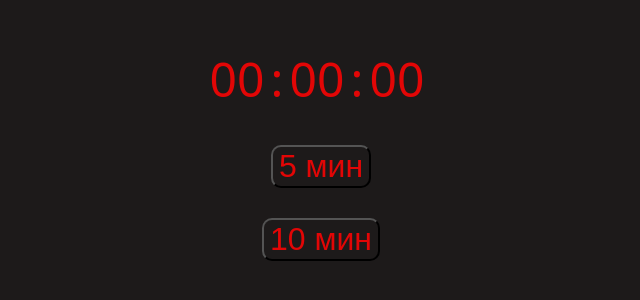
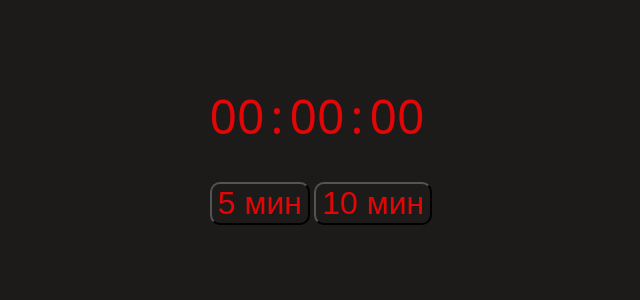
Before and after one commit to 37Evgeny/TimerJS, a plain HTML site: page index.html in a window 1280 px wide. Shown: the part 248-548 px from the top of the page, without its empty margins (319-959 px from the left). Drawn offline with Linux system fonts and the light colour scheme.

Commit message:
добавил коментарии

```diff
--- a/index.css
+++ b/index.css
@@ -37,6 +37,7 @@ body {
     grid-template-columns: 4.5rem 0.5rem 4.5rem 0.5rem 4.5rem 0.5rem;
     font-size: 3rem;
     justify-items: center;
+    justify-content: center;
   }
 
   .timer__item {
--- a/index.html
+++ b/index.html
@@ -14,10 +14,11 @@
         <div class="separator">:</div>
         <div class="timer__item timer__seconds">00</div>
       </div>
-      <!-- <button class = "timer__value" value = '5' " >5 мин</button>
-      <button class = "timer__value" value = '10' " >10 мин</button> -->
-      <button class = "timer__value" value = '5'  onclick = "startTimer()" >5 мин</button>
-      <button class = "timer__value" value = '10' onclick = "startTimer()" >10 мин</button>
+      <div class="button">
+        <button class = "timer__value" value = '5'  onclick = "startTimer()" >5 мин</button>
+        <button class = "timer__value" value = '10' onclick = "startTimer()" >10 мин</button>
+      </div>
+
 </body>
 <script src="index.js" defer></script>
 </html>
--- a/index.js
+++ b/index.js
@@ -1,36 +1,51 @@
-
+// Получение элементов на странице.
 const timer__hours = document.querySelector('.timer__hours');
 const timer__minutes = document.querySelector('.timer__minutes');
 const timer__seconds = document.querySelector('.timer__seconds');
+// получаем нажатую кнопку
 let timer__value = document.querySelectorAll('.timer__value').forEach(b => b.addEventListener('click', getValue));
 
+// объявляем переменную в последующем из нее будем вычитать текущее время
 let deadline = 0;
 
+// объявляем функцию которая будет присваивать значение на сколько установить таймер
 function getValue(e) {
+
+    //используем библиотеку Date
     deadline = new Date();
-        timer__value = this.value
-        console.log(timer__value + ' timer')
+
+    //получаем значение нажатой кнопки
+    timer__value = this.value;
+
+    //к текущему времени прибавляем на сколько установить таймер
     deadline.setMinutes(deadline.getMinutes() + parseInt(timer__value));
     console.log(deadline + ' get')
 
+    //функция работы таймера
     const updateTimer = () => {
+
         const now = new Date();
-            const diff =  Math.max(0, deadline - now);
 
+        // Вычисление оставшегося времени. Разница между текущей датой и конечной датой рассчитывается в миллисекундах
+        const diff = Math.max(0, deadline - now);
 
+        // Если время уже прошло, разница будет равна нулю. Далее рассчитывается количество оставшихся дней, часов, минут и секунд с использованием математических операций
         const hours = Math.floor((diff / (1000 * 60 * 60)) % 24);
         const minutes = Math.floor((diff / (1000 * 60)) % 60);
         const seconds = Math.floor((diff / 1000) % 60);
 
+        // Обновление значений на странице. Чтобы обновить содержимое элементов на странице, используем свойство textContent. Чтобы числа всегда имели два знака (например, 01, 02 вместо 1, 2)
         timer__hours.textContent = String(hours).padStart(2, '0');
         timer__minutes.textContent = String(minutes).padStart(2, '0');
         timer__seconds.textContent = String(seconds).padStart(2, '0');
 
+        //Когда время истечет (разница времени становится равной 0), таймер останавливается
         if (diff === 0) {
             clearInterval(timerId);
         }
     }
 
+    // Для автоматического обновления каждую секунду
     const timerId = setInterval(updateTimer, 1000);
 
     const startTimer = () => {
```
Lines whose indentation alone changed are shown as unchanged.
